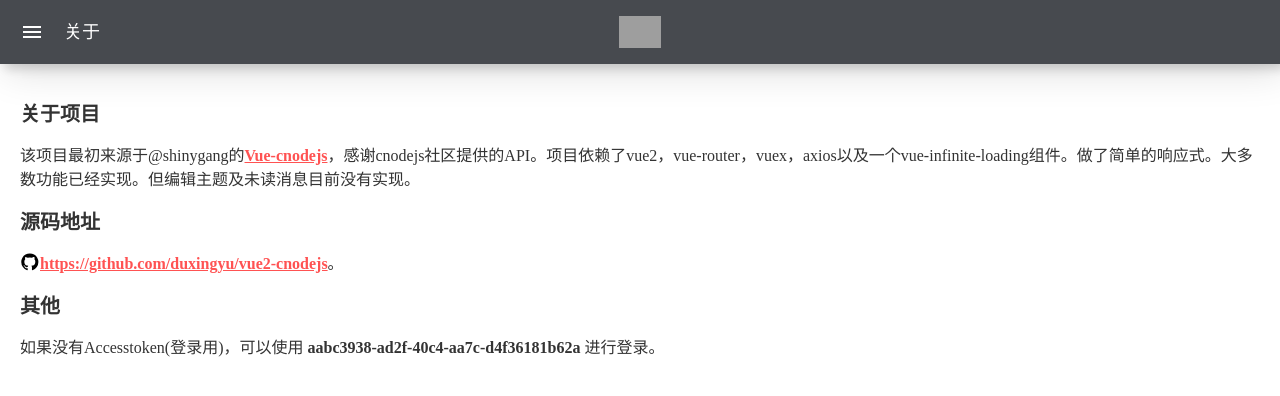
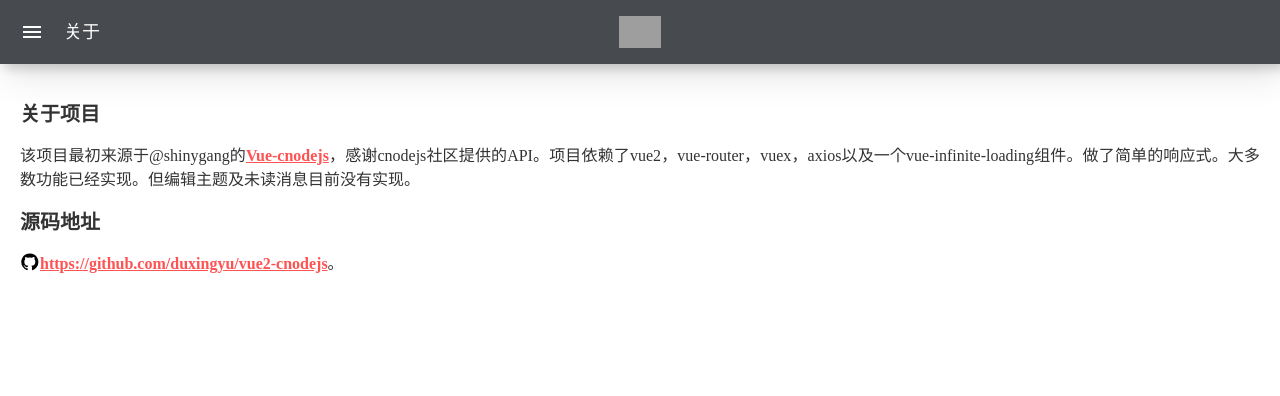
Before and after one commit to duxingyu/vue2-cnodejs, a Vue app: page /about in a window 1280 px wide. Shown: the top 396 px of the page. Built offline with nearby package versions, Linux system fonts and the light colour scheme; grey boxes are pictures that could not be loaded.

Commit message:
去掉体验用户token，放在登录页面

```diff
--- a/src/pages/about.vue
+++ b/src/pages/about.vue
@@ -1,4 +1,5 @@
 <template>
+<!-- 关于项目页面 -->
 <div class="m-about">
   <app-header title="关于"></app-header>
   <dl>
@@ -10,11 +11,6 @@
         <img src="../assets/img/github.svg" alt="github">
         <em>https://github.com/duxingyu/vue2-cnodejs</em>
       </a>。
-    </dd>
-    <dt>其他</dt>
-    <dd>如果没有Accesstoken(登录用)，可以使用
-      <em>aabc3938-ad2f-40c4-aa7c-d4f36181b62a</em>
-      进行登录。
     </dd>
   </dl>
 </div>
@@ -36,9 +32,9 @@
 
 .m-about {
   padding: 20px;
-  @include wh(100%);
   dl {
-    a, a:hover {
+    text-align: justify;
+    a {
       color: $re;
       font-weight: bold;
       text-decoration: underline;
```
